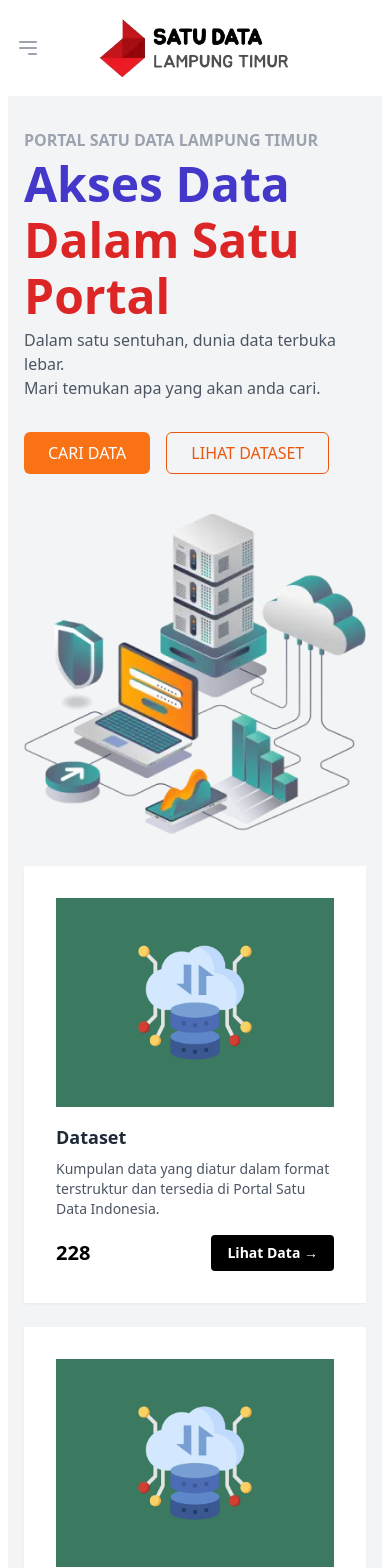
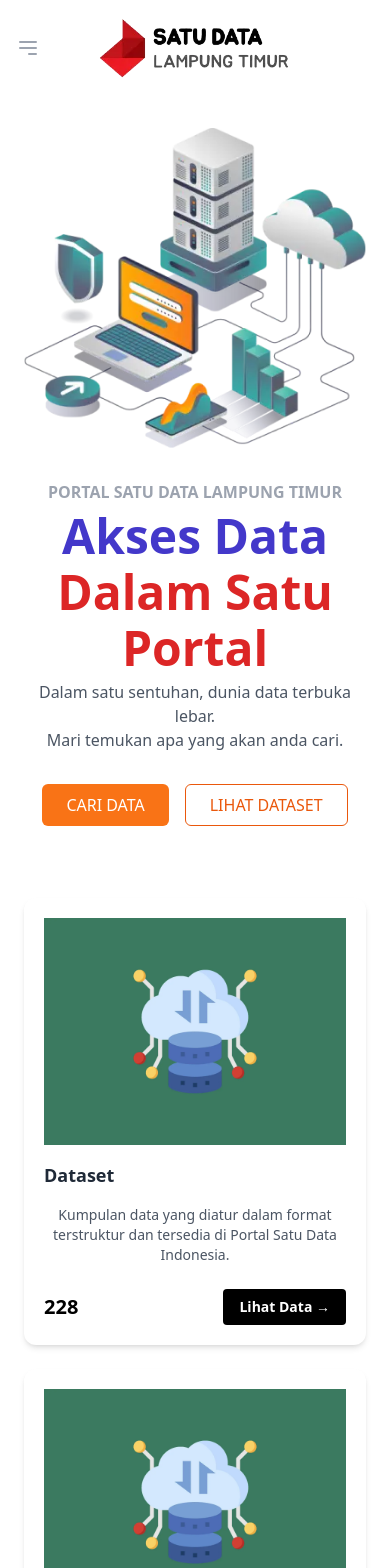
Before and after one commit to misdarmanto/clone_web, a React (Vite) app: page / in a window 390 px wide. Shown: the top 1568 px of the page. Built offline with nearby package versions, Linux system fonts and the light colour scheme.

Commit message:
feat: adjust layout on mobile view

```diff
--- /dev/null
+++ b/src/components/card/Card.tsx
@@ -0,0 +1,25 @@
+import React from "react";
+
+interface DataCardProps {
+  header?: React.ReactNode;
+  body?: React.ReactNode;
+  footer?: React.ReactNode;
+  className?: string;
+}
+
+export default function Card({
+  header,
+  body,
+  footer,
+  className,
+}: DataCardProps) {
+  return (
+    <div
+      className={`bg-white rounded-xl shadow-md p-5 w-full flex flex-col gap-2 ${className}`}
+    >
+      {header && <div className="flex justify-center">{header}</div>}
+      {body && <div className="flex flex-col text-center gap-2">{body}</div>}
+      {footer && <div className="mt-auto">{footer}</div>}
+    </div>
+  );
+}
--- a/src/pages/HomeView.tsx
+++ b/src/pages/HomeView.tsx
@@ -2,12 +2,13 @@
 import cardImage from "../assets/card-image.webp";
 import whyMeImage from "../assets/whyme.webp";
 import Button from "../components/buttons/Button";
+import Card from "../components/card/Card";
 
 export default function HomeView() {
   return (
-    <div className="relative min-h-screen bg-gray-100 overflow-hidden">
+    <div>
       <div className="relative z-10 flex flex-col md:flex-row items-center justify-between max-w-7xl mx-auto px-4 py-8 md:py-12">
-        <div className="w-full md:w-1/2 mb-10 md:mb-0">
+        <div className="w-full md:w-1/2 mb-10 md:mb-0 order-2 md:order-1 flex flex-col items-center text-center md:items-start md:text-left">
           <p className="text-gray-400 text-h6 mb-1 font-bold">
             PORTAL SATU DATA LAMPUNG TIMUR
           </p>
@@ -27,7 +28,7 @@
           </div>
         </div>
 
-        <div className="w-full md:w-1/2">
+        <div className="w-full md:w-1/2 order-1 md:order-2 mb-8 md:mb-0">
           <img
             src={heroImage}
             alt="Data Portal Illustration"
@@ -55,17 +56,20 @@
             count: 50,
           },
         ].map((item, index) => (
-          <div
+          <Card
             key={index}
-            className="bg-white shadow-sm p-8 flex flex-col justify-between"
-          >
+            header={
+              <div>
                 <div className="flex justify-center mb-4 rounded-xl">
                   <img src={cardImage} alt="card image" loading="lazy" />
                 </div>
                 <h3 className="text-lg font-semibold text-gray-800 mb-2">
                   {item.title}
                 </h3>
-            <p className="text-sm text-gray-600 mb-4">{item.desc}</p>
+              </div>
+            }
+            body={<p className="text-sm text-gray-600 mb-4">{item.desc}</p>}
+            footer={
               <div className="flex justify-between items-center">
                 <span className="text-xl font-bold">
                   {item.count.toLocaleString()}
@@ -74,7 +78,14 @@
                   Lihat Data →
                 </button>
               </div>
-          </div>
+            }
+          />
+          // <div
+          //   className="bg-white shadow-sm p-8 flex flex-col justify-between"
+          // >
+
+          //
+          // </div>
         ))}
       </div>
 
```
Lines whose indentation alone changed are shown as unchanged.
